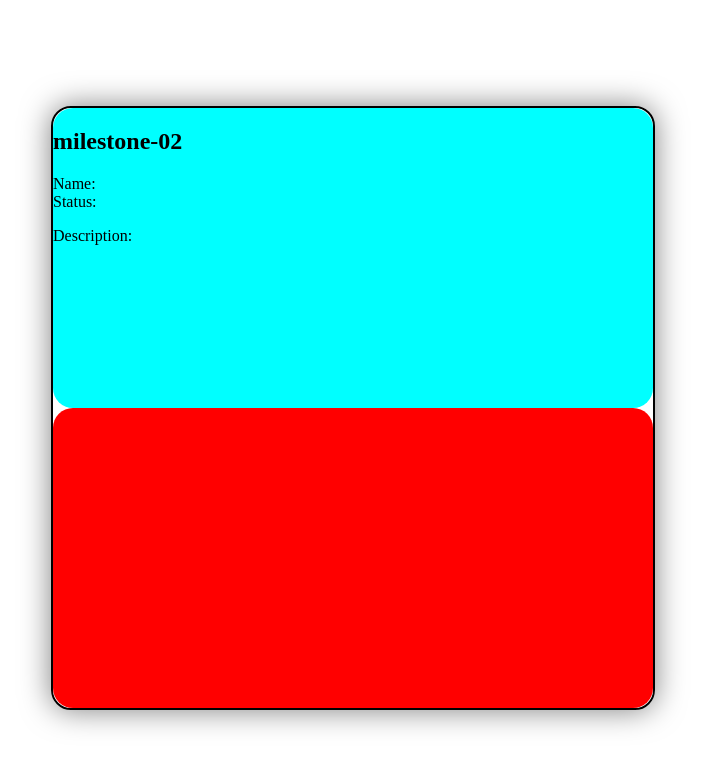
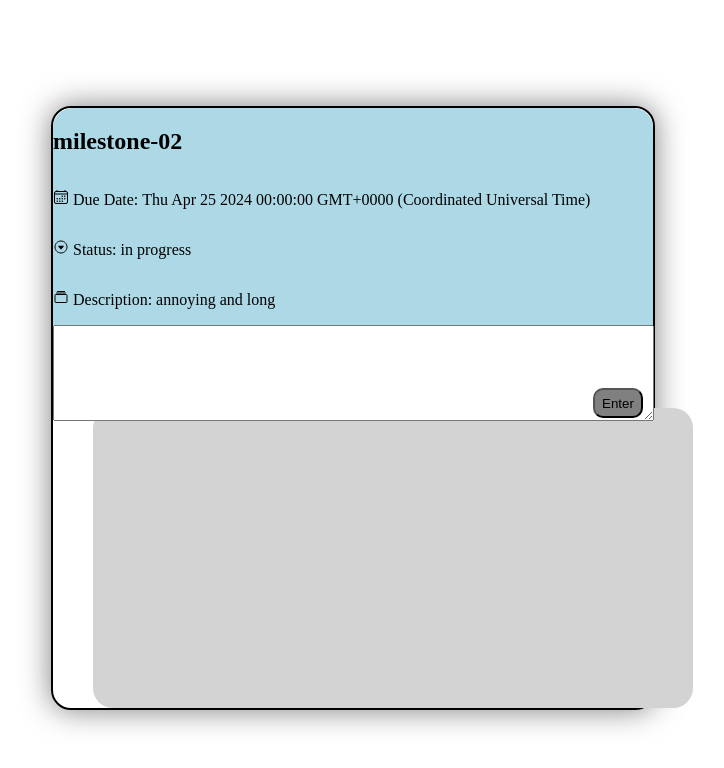
Before and after one commit to kch123456/CS-326, a website: page src/client/comment/comment.html in a window 1280 px wide. Shown: the whole page, without its empty margins (287-1011 px from the left). Drawn offline with nearby package versions, Linux system fonts and the light colour scheme.

Commit message:
adding stuff to comment

```diff
--- a/src/client/comment/comment.html
+++ b/src/client/comment/comment.html
@@ -5,6 +5,8 @@
     <meta name="viewport" content="width=device-width, initial-scale=1.0">
     <title>Document</title>
     <script src="commentScript.js" type="module" defer></script>
+    <script type="module" src="https://unpkg.com/ionicons@7.1.0/dist/ionicons/ionicons.esm.js"></script>
+<script nomodule src="https://unpkg.com/ionicons@7.1.0/dist/ionicons/ionicons.js"></script>
     <link rel="stylesheet" href="commentStyle.css">
 </head>
 <body>
@@ -12,15 +14,28 @@
         <div class="taskDetail">
             <h2 id="taskName">Testing</h2>
             <div class="block">
-                <span class="icon"></span>
-                <label>Name:</label>
+                <span class="icon"><ion-icon name="calendar-outline"></ion-icon></span>
+                <label>Due Date: </label>
+                <p id="dueDate"></p>
             </div>
-            <label>Status: </label>
-            <p id="status"></p>
-            <label>Description: </label>
-            <p id="description"></p>
+            <div class="block">
+                <span class="icon"><ion-icon name="caret-down-circle-outline"></ion-icon></span>
+                <label>Status: </label>
+                <p id="status"></p>
+            </div>
+            <div class="block">
+                <span class="icon"><ion-icon name="albums-outline"></ion-icon></span>
+                <label>Description: </label>
+                <p id="description"></p>
+            </div>
+            <textarea id="message" name="message" rows="4" cols="50"></textarea>
+            <input type="button" name="Enter" id="enter" value="Enter">
         </div>
-        <div class="discussion"></div>
+        <div class="subWrapper">
+        <div class="discussion">
+        </div>
     </div>
+    </div>
+
 </body>
 </html>
--- a/src/client/comment/commentScript.js
+++ b/src/client/comment/commentScript.js
@@ -1,7 +1,7 @@
-let testingTask = {"name":"milestone-02","dueDate": new Date(4/25/2024),"status":"in progress","description":"annoying and long"};
+let testingTask = {"name":"milestone-02","dueDate": new Date("4/25/2024"),"status":"in progress","description":"annoying and long"};
 
 
-function show(){
+ function show(){
 let name = testingTask.name;
 let date = testingTask.dueDate;
 let status = testingTask.status;
@@ -11,4 +11,16 @@ document.getElementById('dueDate').innerHTML = date;
 document.getElementById('status').innerHTML = status;
 document.getElementById('description').innerHTML = description;
 }
+function addToDiscussion(){
+let discussion = document.querySelector('.discussion');
+let message = document.getElementById('message').value;
+let section = document.createElement('p');
+section.classList.add('subWrapper');
+section.innerHTML = message;
+discussion.appendChild(section);
+}
+document.getElementById('enter').addEventListener('click', function(){
+    addToDiscussion();
+    return;
+});
 show();
--- a/src/client/comment/commentStyle.css
+++ b/src/client/comment/commentStyle.css
@@ -19,7 +19,7 @@ body{
 }
 
 .taskDetail{
-    background-color: aqua;
+    background-color: lightblue;
     border-radius: 20px;
     width: 600px;
     height: 300px;
@@ -27,9 +27,12 @@ body{
     top: 0; /* Position taskDetail at the top */
     flex-direction: column;
 }
-
+.block p {
+    display: inline-block;
+    margin: 15; /* Remove default margin */
+}
 .discussion{
-    background-color: red;
+    background-color: lightgray;
     border-radius: 20px;
     width: 600px;
     height: 300px;
@@ -37,6 +40,26 @@ body{
     bottom: 0; /* Position discussion at the bottom */
     flex-direction: column;
 }
-.taskDetail, .discussion {
-    flex: 1; /* Allow both elements to grow and fill the available space */
+#message{
+    width: 595px;
+    height: 90px;
+    position: relative;
+    z-index: 1;
 }
+#enter {
+    position: absolute; /* Set position to absolute */
+    top: 280px;
+    left: 540px;
+    width: 50px;
+    height: 30px;
+    border-radius: 10px;
+    z-index: 2; /* Set a higher z-index value */
+    background-color: gray
+}
+.discussion{
+    flex-direction: column;
+}
+.subWrapper{
+margin: 40px;
+border: 2px black;
+}
```
